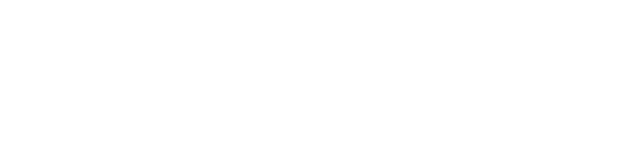
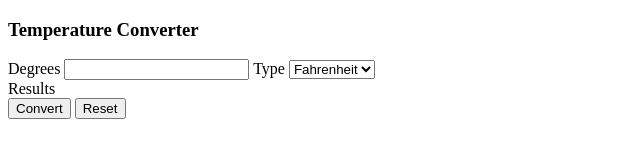
Before and after one commit to TaysWeb/Converter, a plain HTML site: page index.html in a window 1280 px wide. Shown: the whole page, without its empty margins (0-640 px from the left). Drawn offline with Linux system fonts and the light colour scheme.

Commit message:
html & JS DONE

```diff
--- a/assets/index.js
+++ b/assets/index.js
@@ -0,0 +1,23 @@
+function TempConvert() {
+    // variables to store the degree and give out the temperature by temp selected
+    let result = " ";
+    let temp = 0 ;
+    let degree = document.getElementById("deg").value ;
+    let item = document.getElementById("selectTemp") ;
+    // calculations
+
+     if (item.value == 2) {
+        temp = ((degree * 9 / 5 ) + 32 ).toFixed(2);
+        result = temp + " " + "C";
+     }
+       if (item.value == 1) {
+        temp = ((degree - 32 ) * 5 / 9 ).toFixed(2);
+        result = temp + " " + "F";
+     }
+    document.getElementById("results").innerHTML =  result ;
+
+}
+function reset() {
+    document.getElementById("deg").value =  " "  ;
+    document.getElementById("results").innerHTML =  " "  ;
+    }
--- a/index.html
+++ b/index.html
@@ -8,7 +8,33 @@
     <title>Converter</title>
 </head>
 <body>
+      <div class="container">
+        <div class="display">
+         <h3>Temperature Converter</h3>
+        </div>
 
+        <div class="row">
+           <label>Degrees</label>
+           <input type="number" id="deg" >
+
+           <label>Type</label>
+           <select id="selectTemp">
+            <option value="1">Fahrenheit</option>
+            <option value="2">Celsius</option>
+           </select>
+        </div>
+        <div class="row">
+            <label>Results</label>
+           <label id="results"></label>
+         </div>
+
+        <div class="row">
+            <button id="convert" onclick="TempConvert()">Convert </button>
+            <button id="reset" onclick="reset()">Reset</button>
+        </div>
+
+
+      </div>
 
     <script src="./assets/index.js"></script>
 </body>
```
